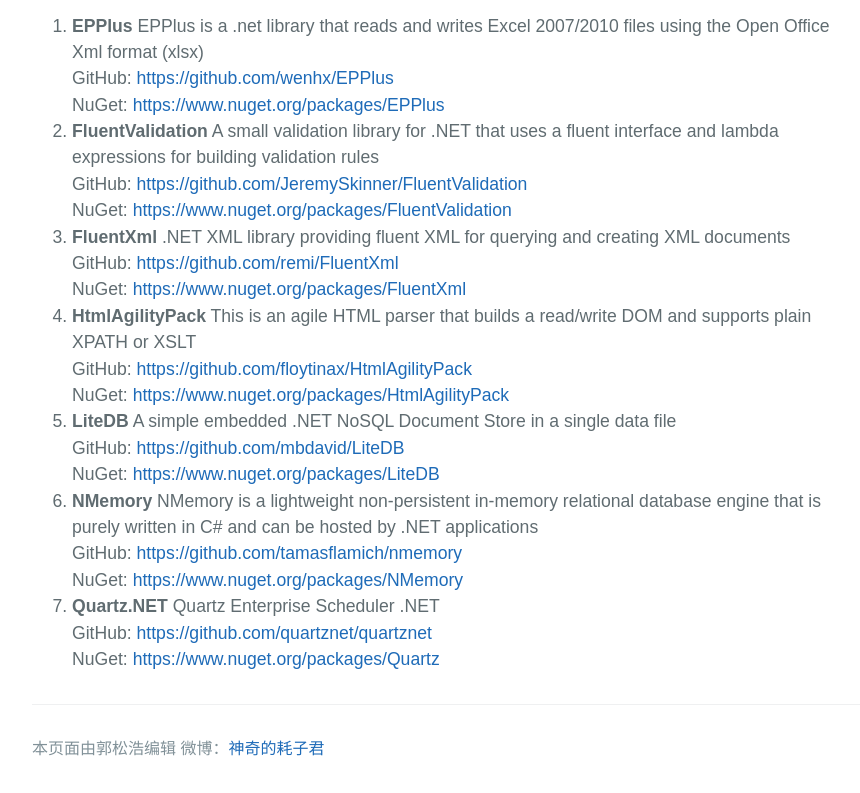
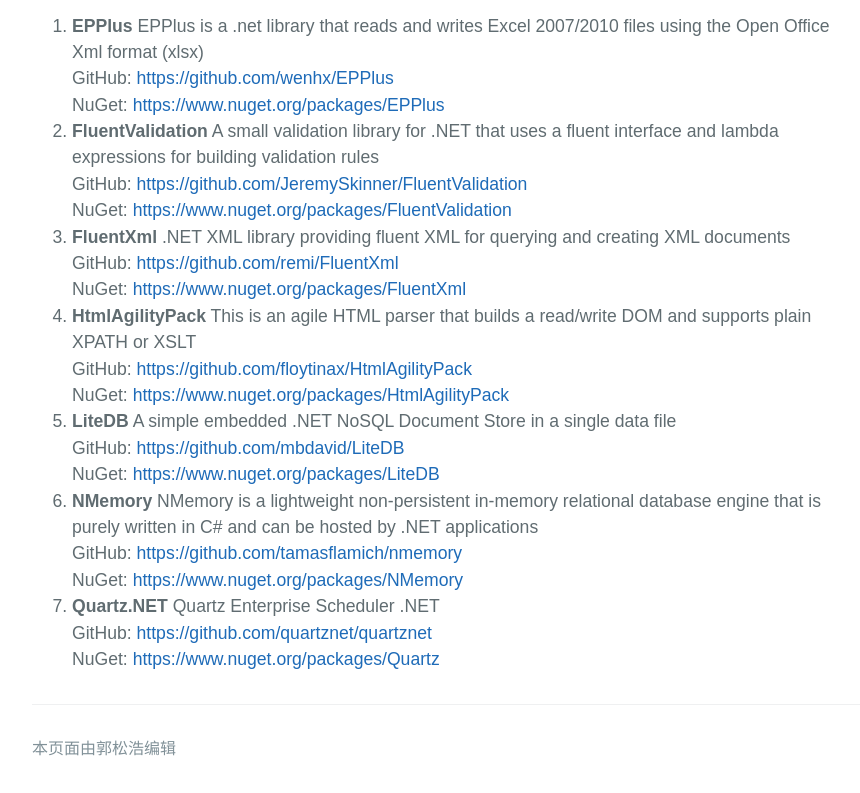
Before and after one commit to 52os/52os.github.io, a plain HTML site: page index.html in a window 1280 px wide. Shown: the part 2207-3000 px from the top of the page, without its empty margins (192-1052 px from the left). Drawn offline with Linux system fonts and the light colour scheme.

Commit message:
Update index.html

```diff
--- a/index.html
+++ b/index.html
@@ -2,13 +2,12 @@
 <html lang="zh-cn">
 <head>
     <meta charset="UTF-8">
-    <title>神奇的耗子君</title>
+    <title>江山如画</title>
     <meta name="viewport" content="width=device-width, initial-scale=1">
     <link rel="stylesheet" href="https://fonts.googleapis.com/css?family=Open+Sans:400,700">
     <link rel="stylesheet" href="css/bootstrap.css" />
     <link rel="stylesheet" href="css/normalize.css">
     <link rel="stylesheet" href="css/stylesheet.css">
-    <link rel="Shortcut Icon" href="favicon.ico">
 </head>
 <body id="app">
     <section class="page-header">
@@ -42,7 +41,6 @@
         <footer class="site-footer">
             <span class="site-footer-credits">
                 本页面由{{author}}编辑
-                微博：<a href="http://weibo.com/gsh1366143">神奇的耗子君</a>
             </span>
         </footer>
     </section>
```
